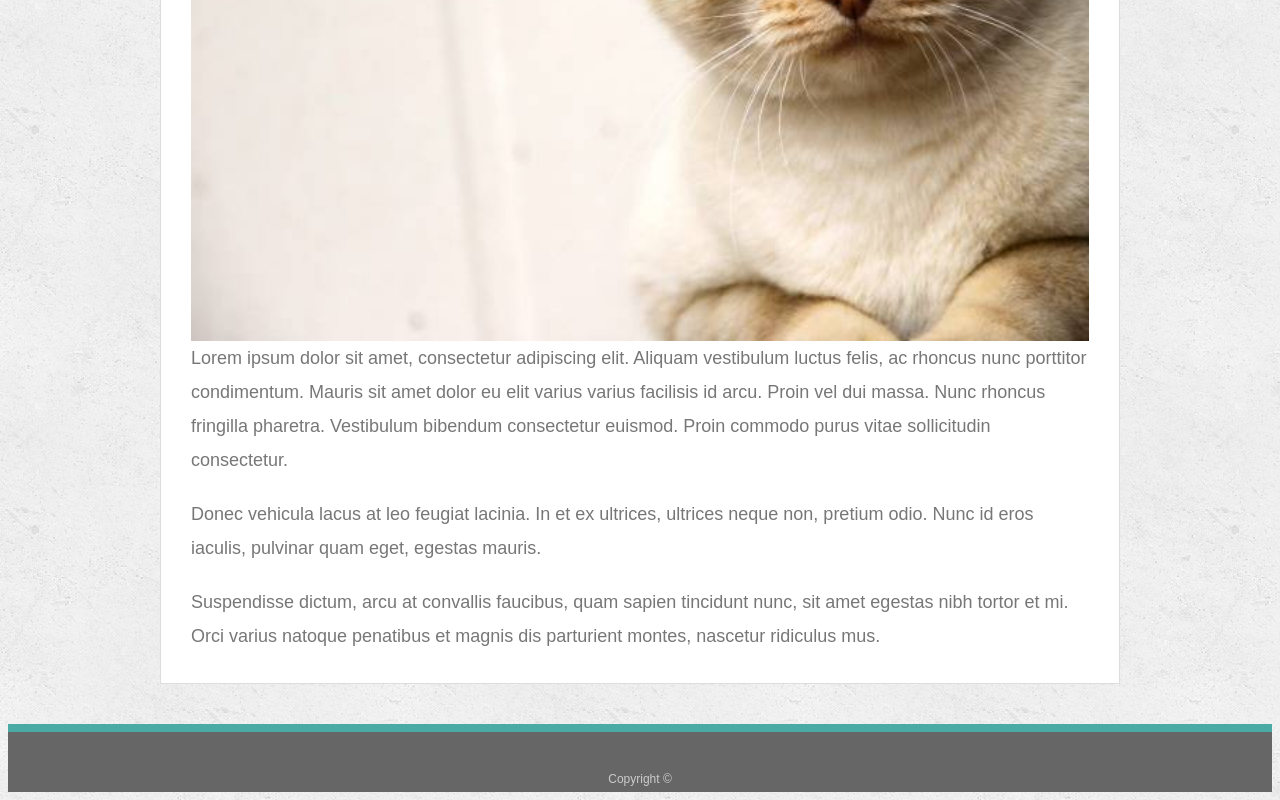
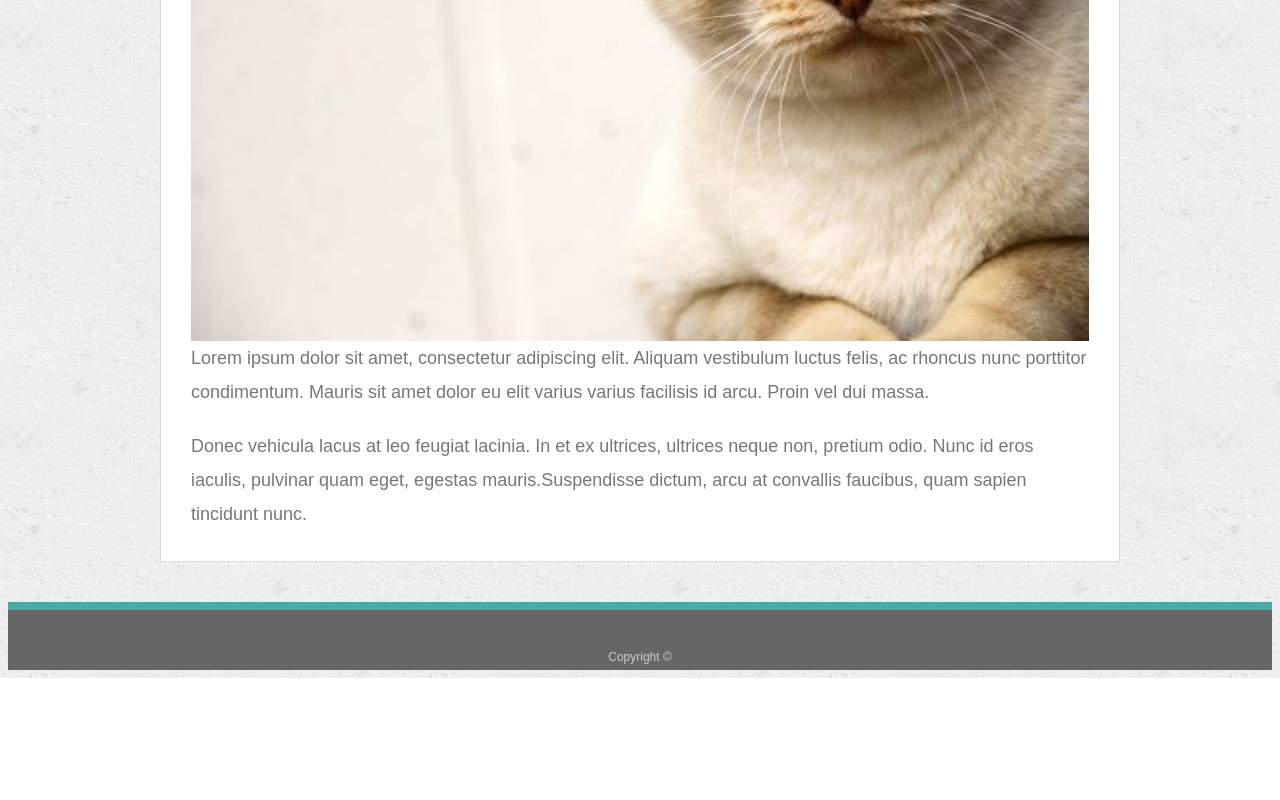
Before and after one commit to Erikadelgado455/Responsive-Portfolio, a plain HTML site: page index.html in a window 1280 px wide. Shown: the part 628-1428 px from the top of the page. After the commit the page ends 1306 px from the top, so only its background shows below. Drawn offline with Linux system fonts and the light colour scheme.

Commit message:
i shortend the paragraph to the about me

```diff
--- a/index.html
+++ b/index.html
@@ -25,13 +25,14 @@
     <section class="main-section">
       <h1>About Me</h1>
 
+
       <img src="assets/images/cat.jpg" class="auth-image" alt="Your Name">
 
-      <p>Lorem ipsum dolor sit amet, consectetur adipiscing elit. Aliquam vestibulum luctus felis, ac rhoncus nunc porttitor condimentum. Mauris sit amet dolor eu elit varius varius facilisis id arcu. Proin vel dui massa. Nunc rhoncus fringilla pharetra. Vestibulum bibendum consectetur euismod. Proin commodo purus vitae sollicitudin consectetur.</p>
+      <p>Lorem ipsum dolor sit amet, consectetur adipiscing elit. Aliquam vestibulum luctus felis, ac rhoncus nunc porttitor condimentum. Mauris sit amet dolor eu elit varius varius facilisis id arcu. Proin vel dui massa. </p>
 
-      <p>Donec vehicula lacus at leo feugiat lacinia. In et ex ultrices, ultrices neque non, pretium odio. Nunc id eros iaculis, pulvinar quam eget, egestas mauris.</p>
+      <p>Donec vehicula lacus at leo feugiat lacinia. In et ex ultrices, ultrices neque non, pretium odio. Nunc id eros iaculis, pulvinar quam eget, egestas mauris.Suspendisse dictum, arcu at convallis faucibus, quam sapien tincidunt nunc.</p>
 
-      <p>Suspendisse dictum, arcu at convallis faucibus, quam sapien tincidunt nunc, sit amet egestas nibh tortor et mi. Orci varius natoque penatibus et magnis dis parturient montes, nascetur ridiculus mus.</p>
+
 
     </section>
 
```
